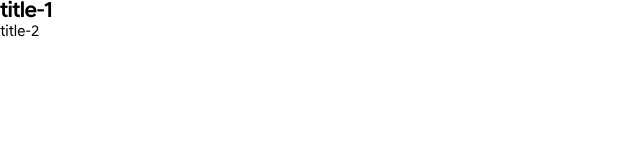
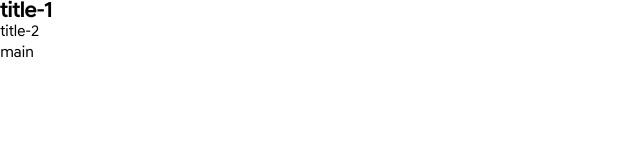
Before and after one commit to softeerbootcamp-2nd/H8-YoungCha, a React (Vite) app in the folder client/: page /model/LX06 in a window 1280 px wide. Shown: the top 160 px of the page, without its empty margins (0-640 px from the left). Built offline with nearby package versions, Linux system fonts and the light colour scheme.

Commit message:
feat: 라우터 기능 구현

```diff
--- a/client/src/App.tsx
+++ b/client/src/App.tsx
@@ -1,8 +1,11 @@
+import { Outlet } from 'react-router-dom';
+
 function App() {
   return (
     <>
       <div className=" title1">title-1</div>
       <div className="head-title3-regular">title-2</div>
+      <Outlet />
     </>
   );
 }
--- a/client/src/main.tsx
+++ b/client/src/main.tsx
@@ -1,10 +1,12 @@
-import React from 'react'
-import ReactDOM from 'react-dom/client'
-import App from './App.tsx'
-import './index.css'
+import './index.css';
+import React from 'react';
+import ReactDOM from 'react-dom/client';
+
+import { RouterProvider } from 'react-router-dom';
+import router from './router/index.tsx';
 
 ReactDOM.createRoot(document.getElementById('root')!).render(
   <React.StrictMode>
-    <App />
-  </React.StrictMode>,
-)
+    <RouterProvider router={router} />
+  </React.StrictMode>
+);
--- /dev/null
+++ b/client/src/router/index.tsx
@@ -0,0 +1,61 @@
+import App from '@/App';
+import { Navigate, Outlet, createBrowserRouter } from 'react-router-dom';
+
+const router = createBrowserRouter([
+  {
+    path: '',
+    element: <App />,
+    children: [
+      {
+        index: true,
+        element: <Navigate to="model/LX06" />,
+      },
+      {
+        path: 'model/:id',
+        element: <Outlet />,
+        children: [
+          { index: true, element: <div>main</div> },
+          {
+            path: 'guide',
+            element: <Outlet />,
+            children: [
+              {
+                path: 'age',
+                element: <div>age</div>,
+              },
+              {
+                path: 'gender',
+                element: <div>gender</div>,
+              },
+              {
+                path: 'keyword',
+                element: <div>keyword</div>,
+              },
+              {
+                path: 'compelete',
+                element: <div>compelete</div>,
+              },
+            ],
+          },
+          {
+            path: 'making',
+            element: <Outlet />,
+            children: [
+              {
+                path: 'self/:step',
+                element: <div>self</div>,
+              },
+              { path: 'guide/:step', element: <div>guide</div> },
+            ],
+          },
+        ],
+      },
+    ],
+  },
+  {
+    path: '*',
+    element: <div>404</div>,
+  },
+]);
+
+export default router;
```
